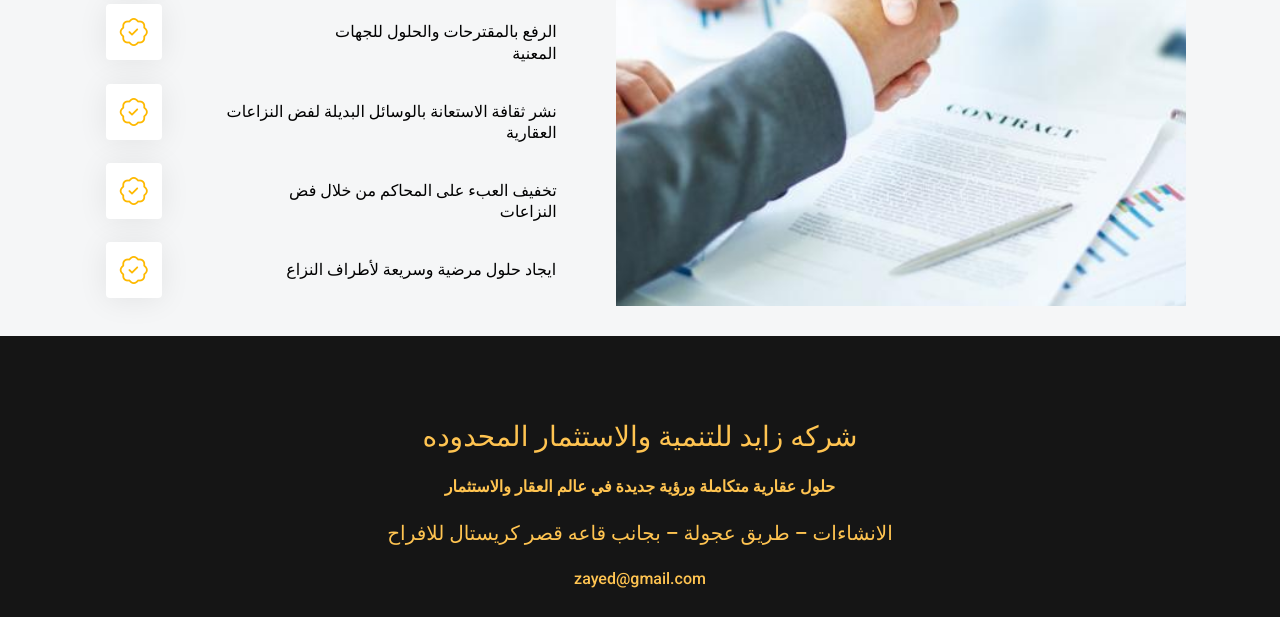
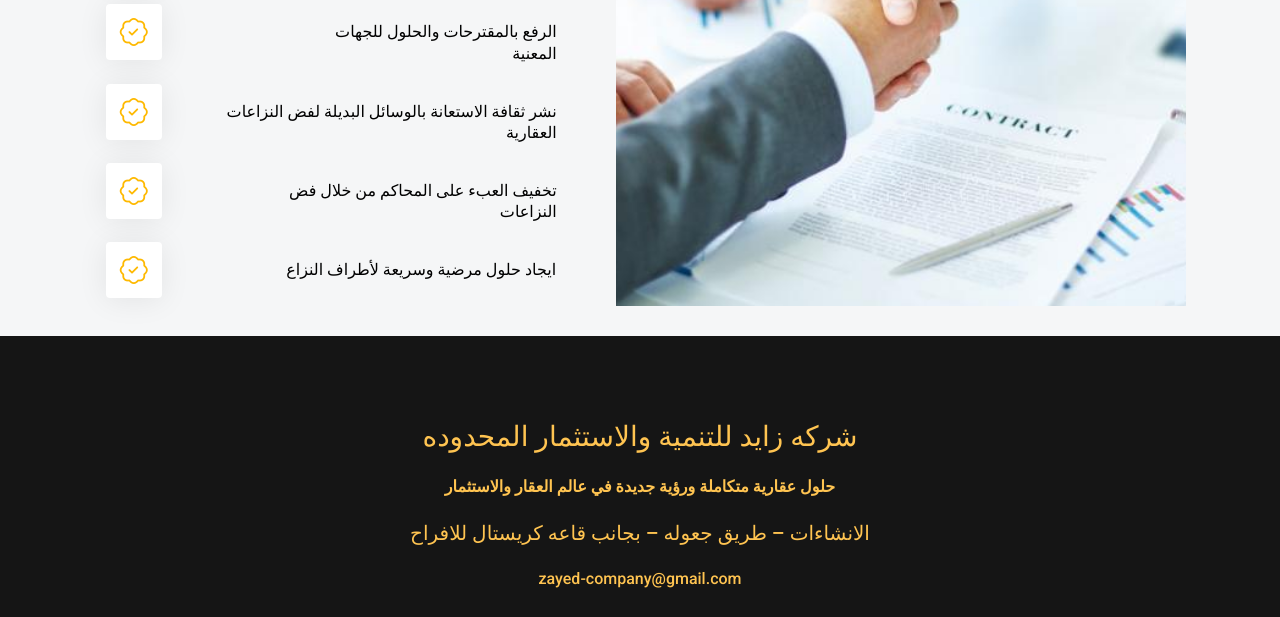
Before and after one commit to ismail-salah/zayed, a plain HTML site: page tahkem.html in a window 1280 px wide. Shown: the part 2049-2666 px from the top of the page. Drawn offline with nearby package versions, Linux system fonts and the light colour scheme.

Commit message:
Update tahkem.html

```diff
--- a/tahkem.html
+++ b/tahkem.html
@@ -360,11 +360,11 @@
         <h4 class="text-center py-2" style="color: #ffc451;">حلول عقارية متكاملة ورؤية جديدة في عالم العقار والاستثمار
         </h4>
         <h5 class="text-center py-2" style="color: #ffc451;">
-          الانشاءات – طريق عجولة – بجانب قاعه قصر كريستال للافراح
+          الانشاءات – طريق جعوله – بجانب قاعه كريستال للافراح
 
 
           </h5>
-        <h6 class="text-center py-2" style="color: #ffc451;">zayed@gmail.com</h6>
+        <h6 class="text-center py-2" style="color: #ffc451;">zayed-company@gmail.com</h6>
         <div class="social-links mt-3 text-center py-2">
           <a href="#" class="twitter"><i class="fa-brands fa-square-twitter"></i></a>
           <a href="#" class="facebook"><i class="fa-brands fa-square-facebook"></i></a>
```
